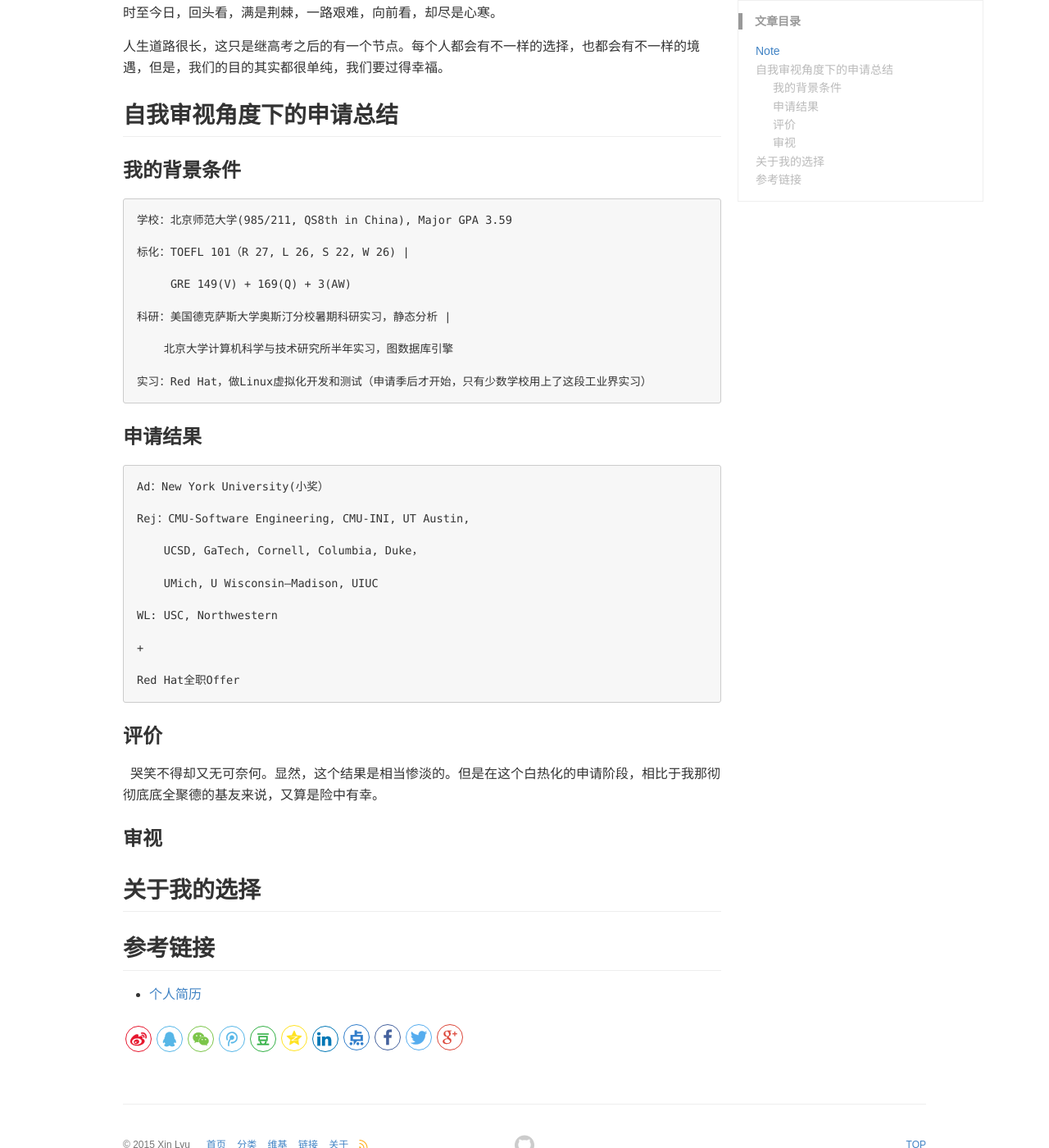
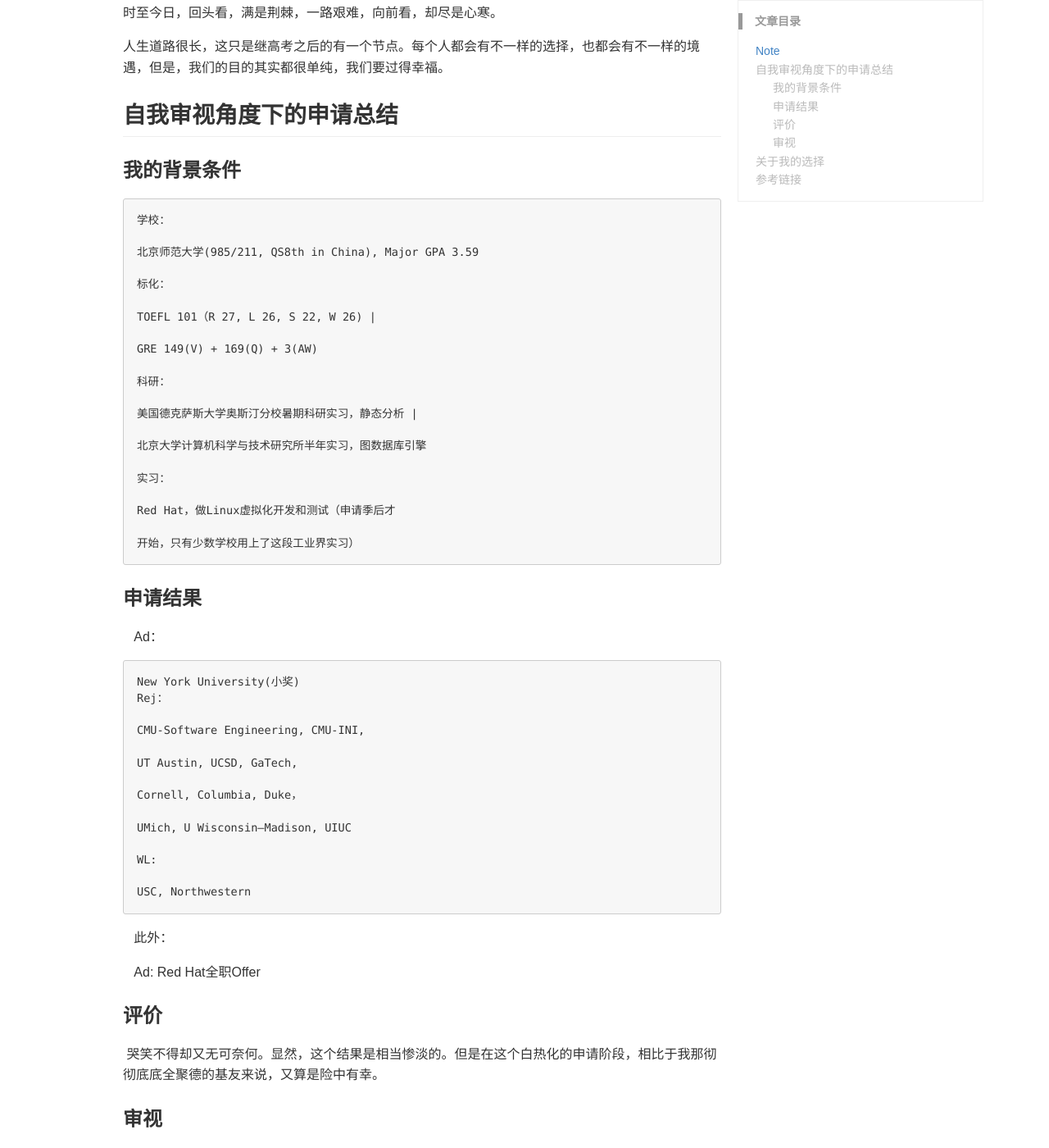
Before and after one commit to lvxiaoxin/lvxiaoxin.github.io, a Jekyll site: the page built from _posts/blog/2018-04-21-Summary-for-Graduate-Applications.md, in a window 1280 px wide and 1400 px high, scrolled down 437 px. Shown: the whole window at 82% size. Built offline with Jekyll 4.4.1, drawn with Linux system fonts in a browser that asks for light colours; comment, search, counter and statistics services are not loaded.

Commit message:
Update 2018-04-21-Summary-for-Graduate-Applications.md

```diff
--- a/_posts/blog/2018-04-21-Summary-for-Graduate-Applications.md
+++ b/_posts/blog/2018-04-21-Summary-for-Graduate-Applications.md
@@ -21,37 +21,56 @@ Good morning，或是自食其力却差点烧掉厨房的难忘经历…… …
 
 ### 我的背景条件
 
-    学校：北京师范大学(985/211, QS8th in China), Major GPA 3.59
+    学校：
 
-    标化：TOEFL 101（R 27, L 26, S 22, W 26) |
+    北京师范大学(985/211, QS8th in China), Major GPA 3.59
 
-         GRE 149(V) + 169(Q) + 3(AW)
+    标化：
 
-    科研：美国德克萨斯大学奥斯汀分校暑期科研实习，静态分析 |
+    TOEFL 101（R 27, L 26, S 22, W 26) |
 
-        北京大学计算机科学与技术研究所半年实习，图数据库引擎
+    GRE 149(V) + 169(Q) + 3(AW)
 
-    实习：Red Hat，做Linux虚拟化开发和测试（申请季后才开始，只有少数学校用上了这段工业界实习）
+    科研：
+
+    美国德克萨斯大学奥斯汀分校暑期科研实习，静态分析 |
+
+    北京大学计算机科学与技术研究所半年实习，图数据库引擎
+
+    实习：
+
+    Red Hat，做Linux虚拟化开发和测试（申请季后才
+
+    开始，只有少数学校用上了这段工业界实习）
 
 ### 申请结果
 
-    Ad：New York University(小奖）
+    Ad：
 
-    Rej：CMU-Software Engineering, CMU-INI, UT Austin,
+    New York University(小奖)
 
-        UCSD, GaTech, Cornell, Columbia, Duke，
+    Rej：
 
-        UMich, U Wisconsin–Madison, UIUC
+    CMU-Software Engineering, CMU-INI,
 
-    WL: USC, Northwestern
+    UT Austin, UCSD, GaTech,
 
-    +
+    Cornell, Columbia, Duke，
 
-    Red Hat全职Offer
+    UMich, U Wisconsin–Madison, UIUC
+
+    WL:
+
+    USC, Northwestern
+
+
+    此外：
+
+    Ad: Red Hat全职Offer
 
 ### 评价
 
-   哭笑不得却又无可奈何。显然，这个结果是相当惨淡的。但是在这个白热化的申请阶段，相比于我那彻彻底底全聚德的基友来说，又算是险中有幸。
+  哭笑不得却又无可奈何。显然，这个结果是相当惨淡的。但是在这个白热化的申请阶段，相比于我那彻彻底底全聚德的基友来说，又算是险中有幸。
 
 ### 审视
 
```
